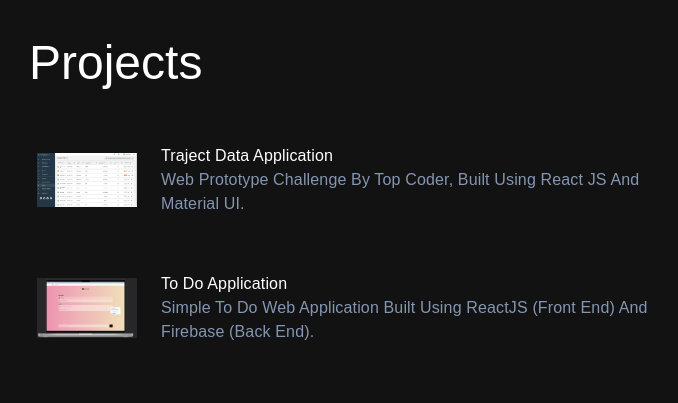
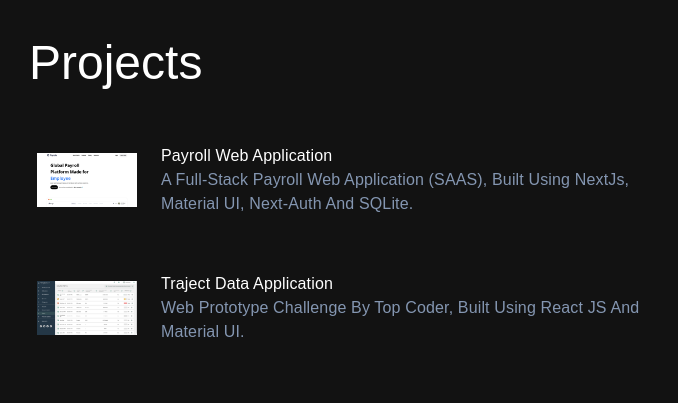
Before and after one commit to citra-rahman/citra-rahman.github.io, a Next.js app: page / in a window 1280 px wide. Shown: the part 1820-2223 px from the top of the page, without its empty margins (291-969 px from the left). Built offline with nearby package versions, Linux system fonts and the light colour scheme; a web font is replaced by a local one.

Commit message:
update projects data

```diff
--- a/src/data/index.ts
+++ b/src/data/index.ts
@@ -63,6 +63,12 @@ export const experiences = [
 
 export const projects = [
   {
+    name: "Payroll Web Application",
+    imgPath: "/payroll.png",
+    description: "A full-stack payroll web application (SAAS), built using NextJs, Material UI, Next-Auth and SQLite.",
+    link: "https://payroll-next-xi.vercel.app/"
+  },
+  {
     name: "Traject Data Application",
     imgPath: "/traject-data.png",
     description:
@@ -89,5 +95,5 @@ export const projects = [
     description:
       "An Order Management System to manage order from all e-commerce platforms. Built with ReactJS (front-end), Node Js (Backend).",
     link: "https://shipsland.netlify.app/",
-  }
+  },
 ];
```
Also changed, not shown: public/payroll.png (added).
